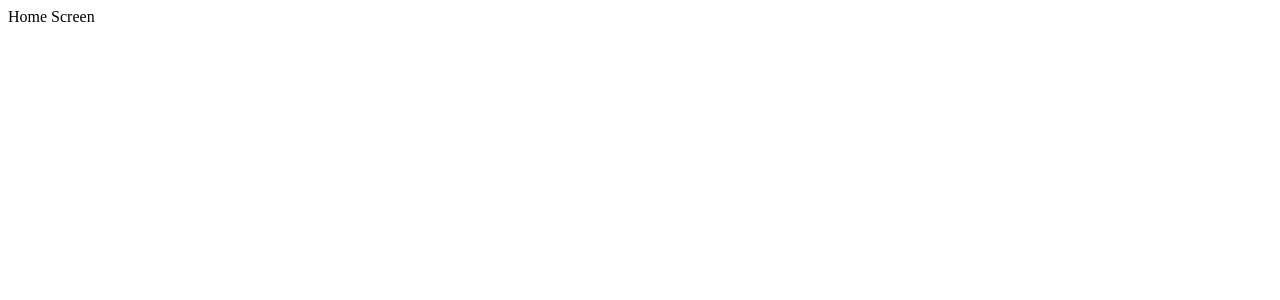
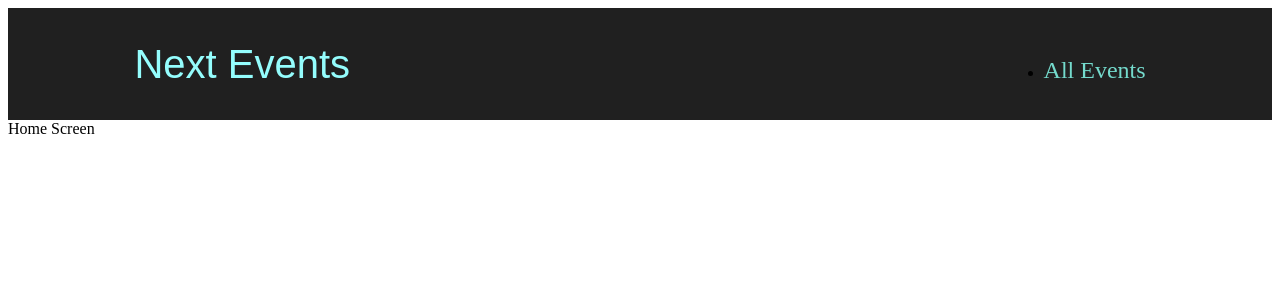
Before and after one commit to ArmanurRahman/event-management-nextjs, a Next.js app: page / in a window 1280 px wide. Shown: the top 300 px of the page. Built offline with nearby package versions, Linux system fonts and the light colour scheme.

Commit message:
add header and navigation

```diff
--- /dev/null
+++ b/components/layout/header.module.css
@@ -0,0 +1,40 @@
+.header {
+    display: flex;
+    justify-content: space-between;
+    align-items: baseline;
+    padding: 1rem 10%;
+    height: 5rem;
+    background-color: #202020;
+  }
+
+  .logo {
+    font-size: 1.5rem;
+    color: white;
+    font-family: 'Fira', sans-serif;
+    height: 100%;
+    display: flex;
+    justify-content: center;
+    align-items: center;
+    color: #94fdfd;
+  }
+
+  .logo a {
+    text-decoration: none;
+    color: #94fdfd;
+  }
+
+  .navigation a {
+    text-decoration: none;
+    color: #74dacc;
+    font-size: 1rem;
+  }
+
+  @media (min-width: 768px) {
+    .logo {
+      font-size: 2.5rem;
+    }
+
+    .navigation a {
+      font-size: 1.5rem;
+    }
+  }
--- /dev/null
+++ b/components/layout/hearder.tsx
@@ -0,0 +1,21 @@
+import Link from "next/link";
+import Classes from "./header.module.css";
+
+const Header = () => {
+    return (
+        <header className={Classes.header}>
+            <div className={Classes.logo}>
+                <Link href={"/"}>Next Events</Link>
+            </div>
+            <nav className={Classes.navigation}>
+                <ul>
+                    <li>
+                        <Link href={"/events"}>All Events</Link>
+                    </li>
+                </ul>
+            </nav>
+        </header>
+    );
+};
+
+export default Header;
--- /dev/null
+++ b/components/layout/layout.tsx
@@ -0,0 +1,13 @@
+import { Fragment } from "react";
+import Header from "./hearder";
+
+const Layout = (props) => {
+    return (
+        <Fragment>
+            <Header />
+            <main>{props.children}</main>
+        </Fragment>
+    );
+};
+
+export default Layout;
--- a/pages/_app.tsx
+++ b/pages/_app.tsx
@@ -1,5 +1,11 @@
+import Layout from "@/components/layout/layout";
 import type { AppProps } from "next/app";
+import "../styles/global.css";
 
 export default function App({ Component, pageProps }: AppProps) {
-    return <Component {...pageProps} />;
+    return (
+        <Layout>
+            <Component {...pageProps} />
+        </Layout>
+    );
 }
```
Also changed, not shown: styles/global.css (added).
